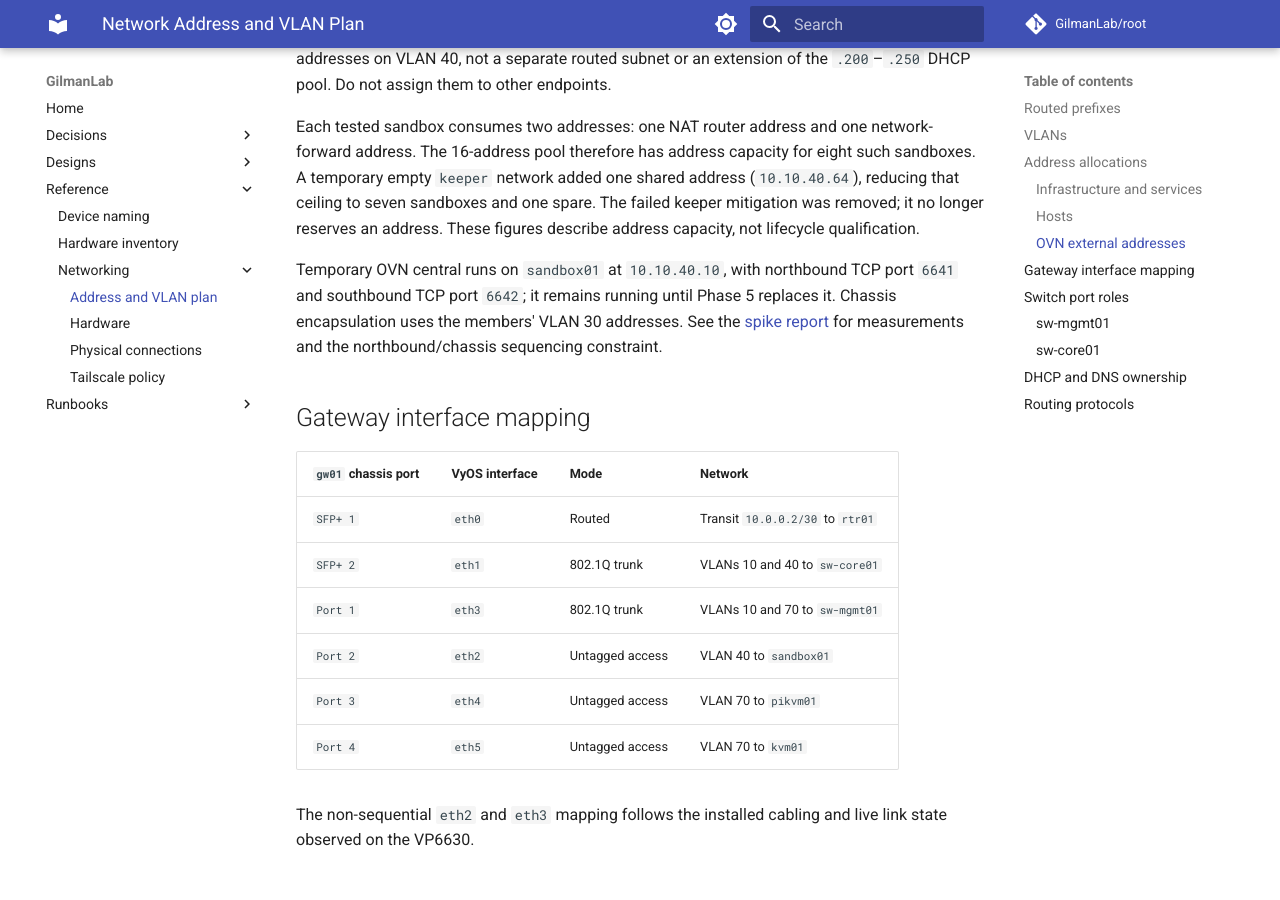
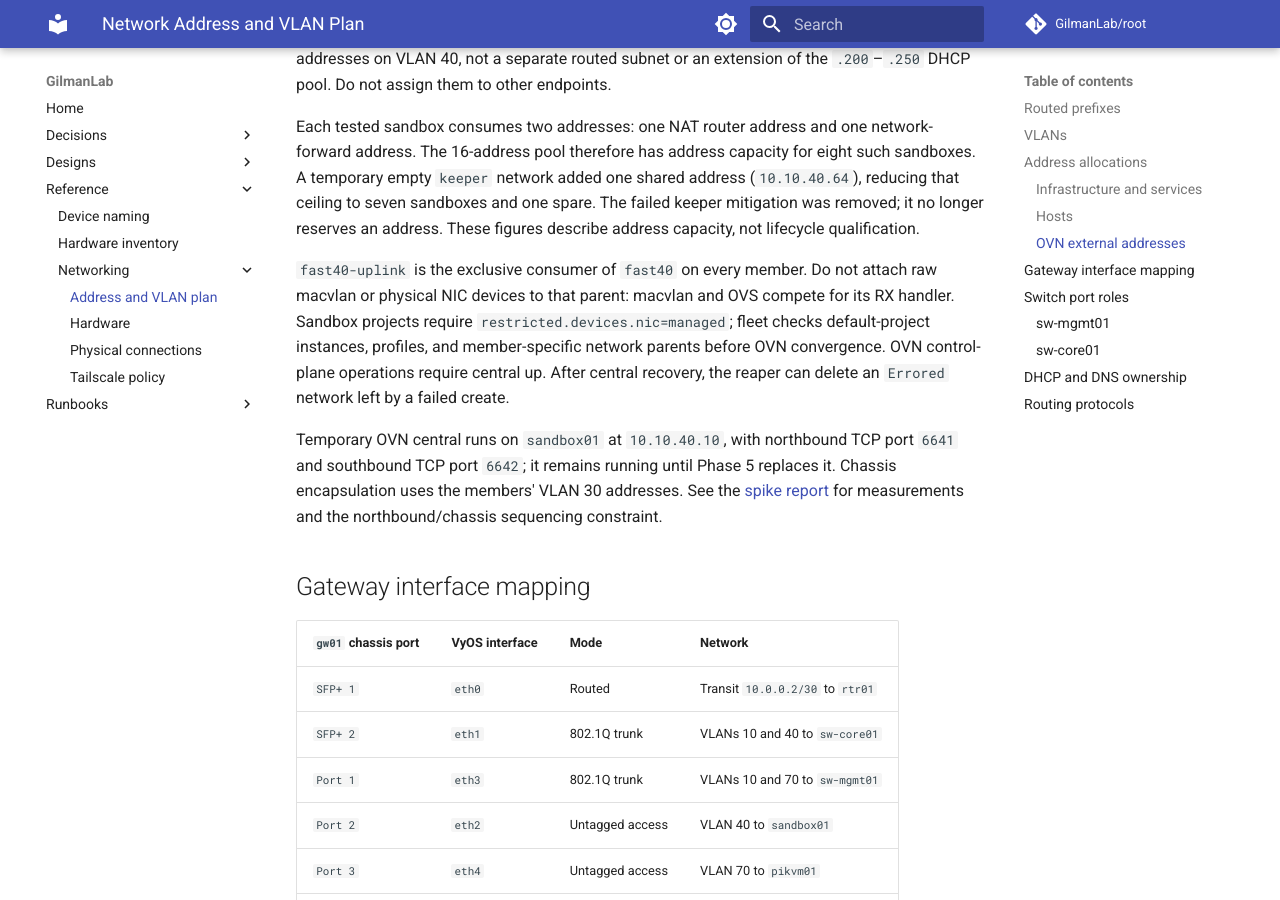
Before and after one commit to GilmanLab/root, an MkDocs documentation site: the page built from docs/docs/reference/networking/address-plan.md, in a window 1280 px wide and 900 px high, scrolled down 3162 px. Built offline with MkDocs 1.6.1 and Material for MkDocs 9.7.7, drawn with Linux system fonts in a browser that asks for light colours; comment, search, counter and statistics services are not loaded; some of the changed text lies outside the part shown.

Commit message:
docs(networking): require exclusive OVN uplink parent ownership

```diff
--- a/docs/docs/reference/networking/address-plan.md
+++ b/docs/docs/reference/networking/address-plan.md
@@ -109,6 +109,14 @@ address (`10.10.40.64`), reducing that ceiling to seven sandboxes and one spare.
 The failed keeper mitigation was removed; it no longer reserves an address.
 These figures describe address capacity, not lifecycle qualification.
 
+`fast40-uplink` is the exclusive consumer of `fast40` on every member. Do not
+attach raw macvlan or physical NIC devices to that parent: macvlan and OVS
+compete for its RX handler. Sandbox projects require
+`restricted.devices.nic=managed`; fleet checks default-project instances,
+profiles, and member-specific network parents before OVN convergence.
+OVN control-plane operations require central up. After central recovery,
+the reaper can delete an `Errored` network left by a failed create.
+
 Temporary OVN central runs on `sandbox01` at `10.10.40.10`, with northbound
 TCP port `6641` and southbound TCP port `6642`; it remains running until
 Phase 5 replaces it. Chassis encapsulation uses the members' VLAN 30
@@ -159,12 +167,12 @@ workloads stay off the management plane. These links are not required for
 IncusOS management boot. The host-side counterpart, converged by the
 `GilmanLab/fleet` `cluster/` project, is the `vlan_tags` allow-list plus an
 IncusOS-declared VLAN interface per carried VLAN (`fast30`, `fast40`).
-Instances must attach to the IncusOS-owned interface (for example macvlan
-with `parent=fast40`), never with an Incus-created `vlan=` sub-interface on
-`fast`: the visible `fast` device is an IncusOS-internal VLAN-filtering
-bridge, and only IncusOS-declared VLANs receive bridge self-port membership,
-so other tagged sub-interfaces pass no traffic. Additional instance VLANs
-join these links when their first consumer arrives.
+OVN instances attach to managed OVN networks, whose physical uplink alone
+claims `fast40`. Do not attach instance NICs directly to `fast40` or create
+Incus `vlan=` sub-interfaces on `fast`: the visible `fast` device is an
+IncusOS-internal VLAN-filtering bridge, and only IncusOS-declared VLANs
+receive bridge self-port membership, so other tagged sub-interfaces pass no
+traffic. Additional instance VLANs join these links when their first consumer arrives.
 
 ## DHCP and DNS ownership
 
```
